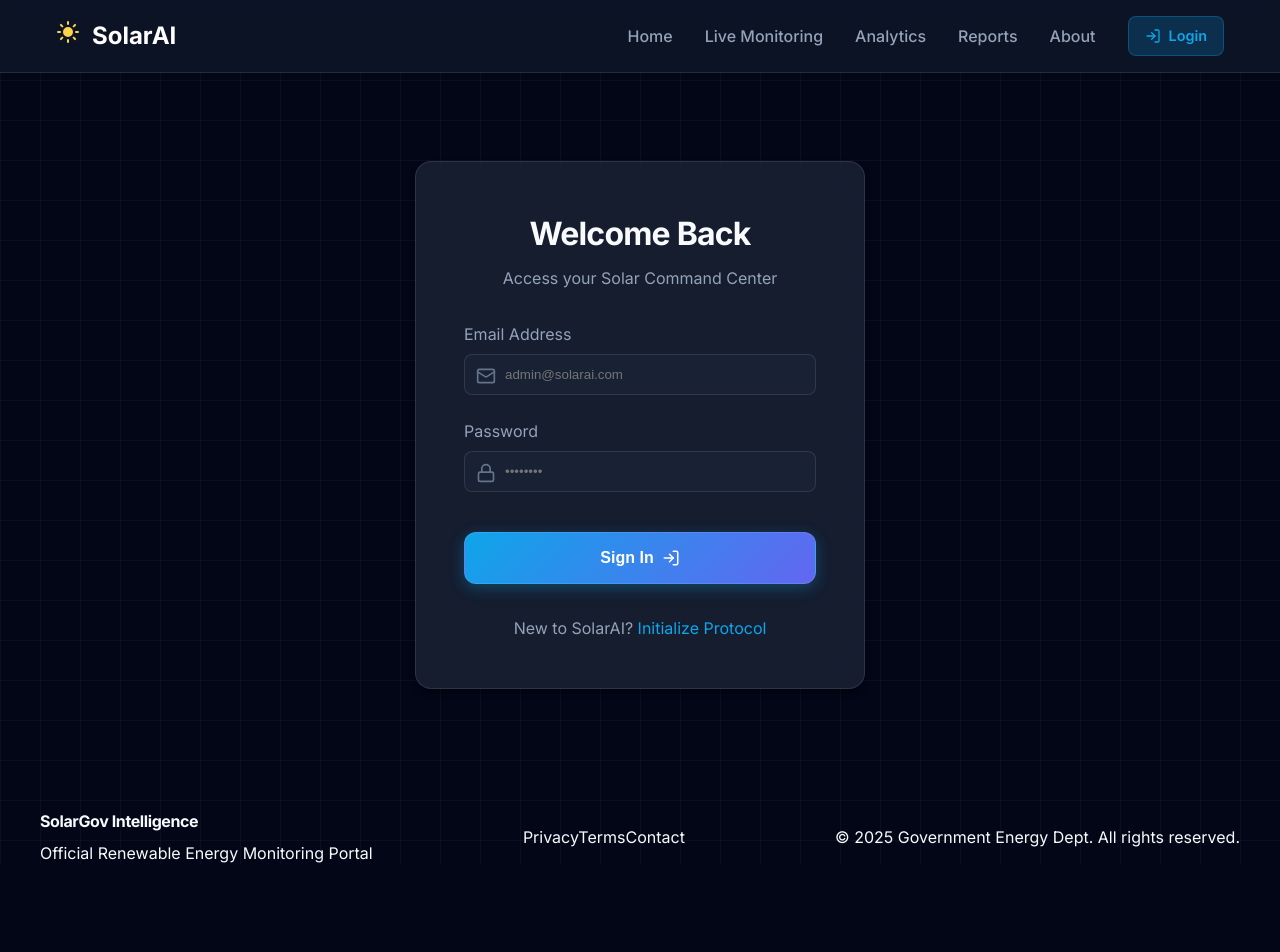
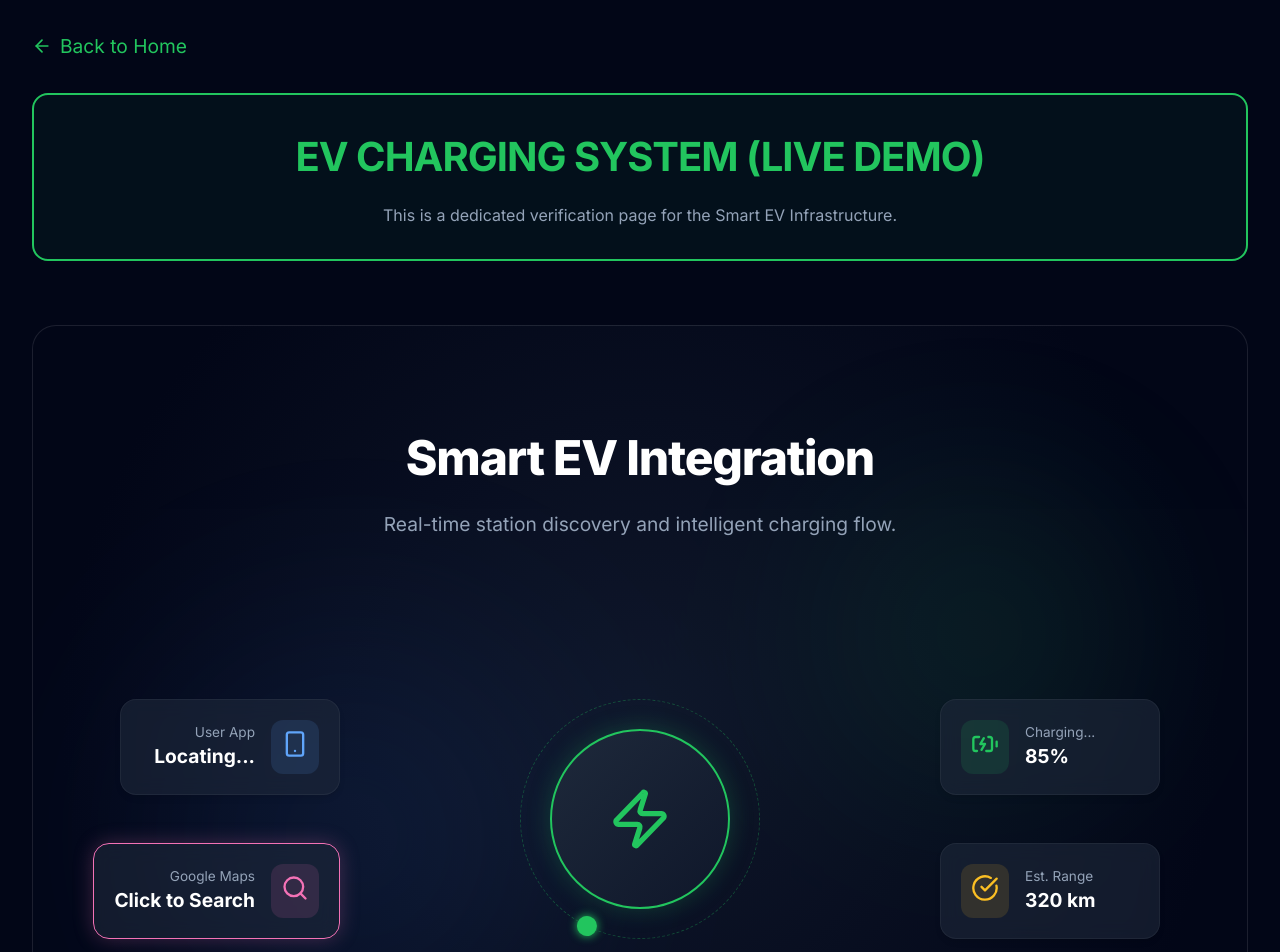
Before and after one commit to anshika190/smart-solar-system, a React (Vite) app in the folder frontend/: page /final-demo in a window 1280 px wide. Before the commit this address led to /login. Shown: the top 952 px of the page. Before the commit the page ends 865 px from the top, so only its background shows below. Built offline with nearby package versions, Linux system fonts and the light colour scheme.

Commit message:
NEW PAGE: Added /final-demo for clean verification

```diff
--- a/frontend/src/App.jsx
+++ b/frontend/src/App.jsx
@@ -17,10 +17,13 @@ import Home from './pages/Home';
 
 import SecretLogs from './pages/SecretLogs';
 
+import EVDemoPage from './pages/EVDemoPage';
+
 function App() {
   return (
     <BrowserRouter>
       <Routes>
+        <Route path="/final-demo" element={<EVDemoPage />} />
         <Route path="/" element={<MainLayout />}>
           {/* Default redirect logic */}
           {/* Public Landing Page */}
--- /dev/null
+++ b/frontend/src/pages/EVDemoPage.jsx
@@ -0,0 +1,104 @@
+import React, { useState, useEffect } from 'react';
+import { motion } from 'framer-motion';
+import { Zap, Smartphone, Navigation, BatteryCharging, CheckCircle, Search, ArrowLeft } from 'lucide-react';
+import { Link } from 'react-router-dom';
+
+const EVDemoPage = () => {
+    const [searchStatus, setSearchStatus] = useState('idle');
+
+    const handleSearch = () => {
+        if (searchStatus === 'searching') return;
+        setSearchStatus('searching');
+        setTimeout(() => {
+            setSearchStatus('found');
+            window.open('https://www.google.com/maps/search/EV+charging+stations+near+me', '_blank');
+            setTimeout(() => setSearchStatus('idle'), 5000);
+        }, 1500);
+    };
+
+    return (
+        <div style={{ minHeight: '100vh', background: '#020617', color: 'white', padding: '2rem' }}>
+            <Link to="/" style={{ display: 'inline-flex', alignItems: 'center', gap: '8px', color: '#22c55e', textDecoration: 'none', marginBottom: '2rem', fontSize: '1.2rem' }}>
+                <ArrowLeft size={20} /> Back to Home
+            </Link>
+
+            <div style={{ border: '2px solid #22c55e', borderRadius: '16px', padding: '2rem', textAlign: 'center', marginBottom: '4rem', background: 'rgba(34, 197, 94, 0.05)' }}>
+                <h1 style={{ fontSize: '2.5rem', marginBottom: '1rem', color: '#22c55e' }}>
+                    EV CHARGING SYSTEM (LIVE DEMO)
+                </h1>
+                <p style={{ color: '#94a3b8' }}>
+                    This is a dedicated verification page for the Smart EV Infrastructure.
+                </p>
+            </div>
+
+            {/* INLINED EV SYSTEM COMPONENT */}
+            <div style={{ padding: '6rem 0', background: 'radial-gradient(circle at 50% 50%, #0f172a 0%, #020617 80%)', position: 'relative', overflow: 'hidden', borderRadius: '24px', minHeight: '600px', border: '1px solid rgba(255,255,255,0.1)' }}>
+
+                {/* Atmosphere */}
+                <div style={{ position: 'absolute', inset: 0, opacity: 0.1, pointerEvents: 'none' }}>
+                    <div style={{ position: 'absolute', top: '20%', right: '10%', width: '300px', height: '300px', background: '#22c55e', filter: 'blur(100px)', borderRadius: '50%' }}></div>
+                    <div style={{ position: 'absolute', bottom: '10%', left: '10%', width: '400px', height: '400px', background: '#3b82f6', filter: 'blur(120px)', borderRadius: '50%' }}></div>
+                </div>
+
+                <div className="container" style={{ textAlign: 'center', position: 'relative', zIndex: 10, maxWidth: '1200px', margin: '0 auto' }}>
+                    <motion.div initial={{ opacity: 0, y: 20 }} animate={{ opacity: 1, y: 0 }} transition={{ duration: 0.8 }}>
+                        <h2 style={{ fontSize: '3rem', fontWeight: '800', marginBottom: '1rem', color: '#fff' }}>Smart EV Integration</h2>
+                        <p style={{ color: '#94a3b8', fontSize: '1.2rem', marginBottom: '5rem' }}>Real-time station discovery and intelligent charging flow.</p>
+                    </motion.div>
+
+                    <div style={{ display: 'grid', gridTemplateColumns: '1fr 2fr 1fr', gap: '2rem', alignItems: 'center' }}>
+                        {/* Left */}
+                        <div style={{ display: 'flex', flexDirection: 'column', gap: '3rem', alignItems: 'flex-end' }}>
+                            <NodeCard icon={<Smartphone size={28} color={searchStatus === 'found' ? "#22c55e" : "#60a5fa"} />} title="User App" value={searchStatus === 'found' ? "Route Found!" : (searchStatus === 'searching' ? "Syncing..." : "Locating...")} color={searchStatus === 'found' ? "#22c55e" : "#60a5fa"} delay={0} align="right" pulse={searchStatus === 'found'} />
+                            <div onClick={handleSearch} style={{ cursor: 'pointer' }}>
+                                <NodeCard icon={<Search size={28} color={searchStatus === 'searching' ? "#fbbf24" : "#f472b6"} className={searchStatus === 'searching' ? "animate-spin" : ""} />} title="Google Maps" value={searchStatus === 'searching' ? "Scanning..." : "Click to Search"} color="#f472b6" delay={0.3} align="right" highlight={true} />
+                            </div>
+                        </div>
+
+                        {/* Center */}
+                        <div style={{ position: 'relative', height: '400px', display: 'flex', justifyContent: 'center', alignItems: 'center' }}>
+                            <motion.div style={{ width: '180px', height: '180px', background: 'linear-gradient(135deg, #1e293b, #0f172a)', borderRadius: '50%', border: '2px solid #22c55e', display: 'flex', alignItems: 'center', justifyContent: 'center', boxShadow: '0 0 50px rgba(34, 197, 94, 0.3)', position: 'relative', zIndex: 20 }} animate={{ boxShadow: searchStatus === 'searching' ? ['0 0 40px rgba(34, 197, 94, 0.4)', '0 0 100px rgba(34, 197, 94, 0.8)', '0 0 40px rgba(34, 197, 94, 0.4)'] : ['0 0 20px rgba(34, 197, 94, 0.2)', '0 0 60px rgba(34, 197, 94, 0.5)', '0 0 20px rgba(34, 197, 94, 0.2)'] }} transition={{ duration: searchStatus === 'searching' ? 0.5 : 3, repeat: Infinity }}>
+                                <Zap size={64} color="#22c55e" />
+                                <motion.div style={{ position: 'absolute', width: '240px', height: '240px', border: '1px dashed rgba(34, 197, 94, 0.3)', borderRadius: '50%' }} animate={{ rotate: 360 }} transition={{ duration: 10, ease: "linear", repeat: Infinity }}>
+                                    <div style={{ position: 'absolute', top: -10, left: '50%', width: '20px', height: '20px', background: '#22c55e', borderRadius: '50%', boxShadow: '0 0 10px #22c55e' }}></div>
+                                </motion.div>
+                            </motion.div>
+                        </div>
+
+                        {/* Right */}
+                        <div style={{ display: 'flex', flexDirection: 'column', gap: '3rem', alignItems: 'flex-start' }}>
+                            <NodeCard icon={<BatteryCharging size={28} color="#22c55e" />} title="Charging..." value="85%" color="#22c55e" delay={0.6} align="left" />
+                            <NodeCard icon={<CheckCircle size={28} color="#fbbf24" />} title="Est. Range" value="320 km" color="#fbbf24" delay={0.9} align="left" />
+                        </div>
+                    </div>
+                </div>
+            </div>
+        </div>
+    );
+};
+
+const NodeCard = ({ icon, title, value, color, delay, align, pulse, highlight }) => (
+    <motion.div
+        initial={{ opacity: 0, x: align === 'right' ? -30 : 30 }}
+        animate={{ opacity: 1, x: 0 }}
+        transition={{ duration: 0.5, delay }}
+        whileHover={{ scale: 1.05, borderColor: color }}
+        style={{
+            background: 'rgba(30, 41, 59, 0.6)', backdropFilter: 'blur(10px)',
+            border: highlight ? `1px solid ${color}` : '1px solid rgba(255,255,255,0.05)',
+            borderRadius: '16px', padding: '1.25rem',
+            display: 'flex', alignItems: 'center', gap: '1rem',
+            boxShadow: highlight ? `0 0 20px ${color}40` : '0 4px 6px -1px rgba(0,0,0,0.1)', minWidth: '220px',
+            flexDirection: align === 'right' ? 'row-reverse' : 'row',
+            textAlign: align === 'right' ? 'right' : 'left'
+        }}
+    >
+        <div style={{ background: `${color}20`, padding: '10px', borderRadius: '12px' }}>{icon}</div>
+        <div>
+            <div style={{ color: '#94a3b8', fontSize: '0.85rem' }}>{title}</div>
+            <div style={{ color: '#fff', fontWeight: 'bold', fontSize: '1.2rem' }}>{value}</div>
+        </div>
+    </motion.div>
+);
+
+export default EVDemoPage;
```
